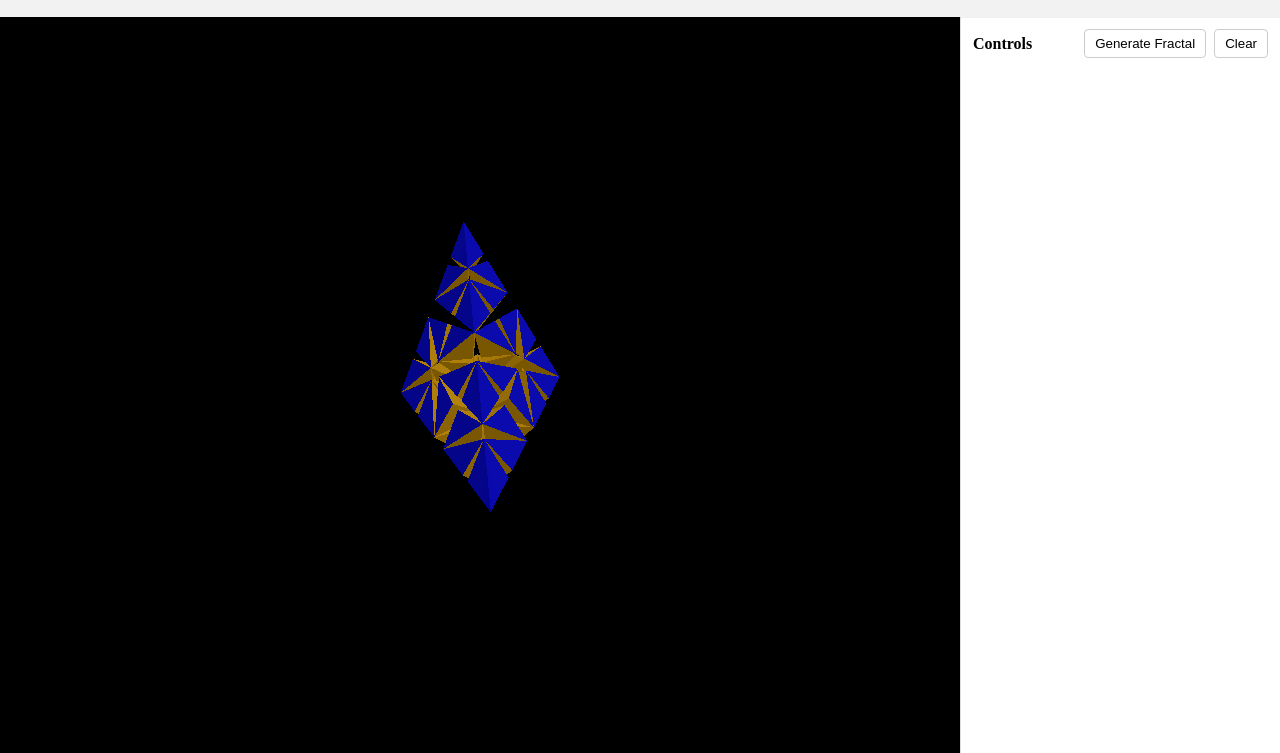
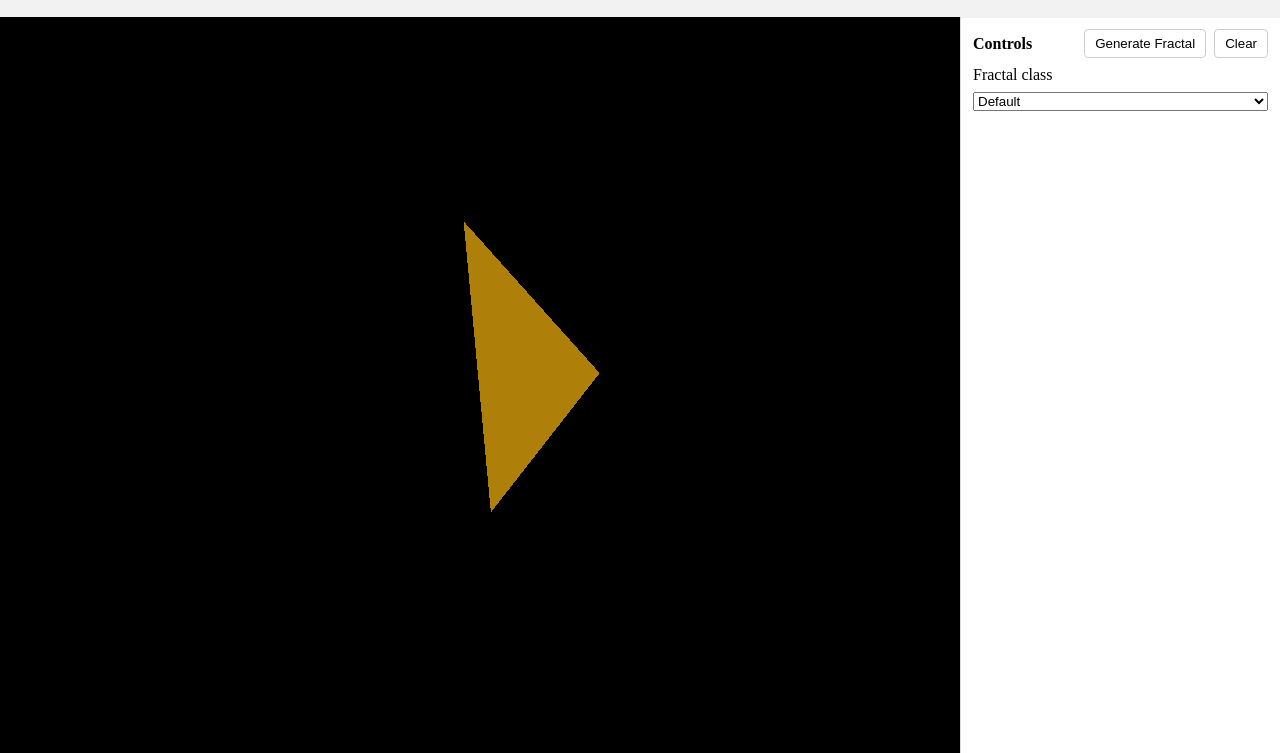
Before and after one commit to jacob-04-hart/polyfractl, a website built with Vite: page index.html in a window 1280 px wide. Both pictures are taken after a click on the button "Generate Fractal". Shown: the part 47-800 px from the top of the page. Built offline with nearby package versions, Linux system fonts and the light colour scheme.

Commit message:
properties loaded per type

```diff
--- /dev/null
+++ b/SplitKoch.js
@@ -0,0 +1,55 @@
+import Fractal from './fractal.js';
+
+export default class SplitKoch extends Fractal {
+    constructor(scene, options = {}, properties = {}) {
+        super(scene, options, properties);
+    }
+
+    generate() {
+        // generate specific to splitKoch
+        const sqrt3 = Math.sqrt(3);
+        const a = [1.0, 0.0, 0.0];
+        const b = [-0.5, -(sqrt3 / 2.0), 0.0];
+        const c = [-0.5, (sqrt3 / 2.0), 0.0];
+
+        const top = [0.0, 0.0, -0.5*this.properties.thickness];
+        const bottom = [0.0, 0.0, 0.5*this.properties.thickness];
+
+        return this.drawFractal(a, b, c, top, bottom, 0,
+                    this.properties.colors[0], this.properties.colors[1], this.properties.colors[2],
+                    this.properties.colors[0], this.properties.colors[1], this.properties.colors[2]);
+    }
+
+    drawFractal(a, b, c, top, bottom, depth,
+                f1, f2, f3, b1, b2, b3) {
+
+        if (depth < this.properties.maxDepth) {
+
+            const newT1 = this.split(a, b);
+            const newT2 = this.split(b, a);
+            const newBot2 = this.split(b, c);
+            const newBot3 = this.split(c, b);
+            const newT3 = this.split(c, a);
+            const newBot1 = this.split(a, c);
+            this.drawFractal(a, bottom, top, newT1, newBot1, depth + 1, b1, this.properties.colors[3], f1, b3, this.properties.colors[3], f3);
+            this.drawFractal(b, top, bottom, newT2, newBot2, depth + 1, f1, this.properties.colors[3], b1, b2, this.properties.colors[3], f2);
+            this.drawFractal(c, bottom, top, newT3, newBot3, depth + 1, b3, this.properties.colors[3], f3, b2, this.properties.colors[3], f2);
+
+        } else { // base case, smallest shape
+
+            this.addShape(a, b, c, top, bottom, f1, f2, f3, b1, b2, b3);
+
+        }
+    }
+
+    addShape(a, b, c, top, bottom,
+            f1, f2, f3, b1, b2, b3) {
+
+        this.addFace(a, b, top, f1);
+        this.addFace(b, c, top, f2);
+        this.addFace(c, a, top, f3);
+        this.addFace(a, bottom, b, b1);
+        this.addFace(b, bottom, c, b2);
+        this.addFace(c, bottom, a, b3);
+    }
+}
--- a/fractal.js
+++ b/fractal.js
@@ -5,12 +5,7 @@ export default class Fractal {
     constructor(scene, { doubleSided = true, materialOptions = {} } = {}, properties = {}) {
         if (!scene) throw new Error('Fractal requires a THREE.Scene instance');
         this.scene = scene;
-
-        // default properties
-        this.properties = { "maxDepth": 4,
-                            "colors": [],
-                            "thickness": 1,
-                            "splitWidth": 0.45 };
+        this.properties = { };
 
         this._positions = []; // flat [x,y,z, x,y,z, ...]
         this._colors = [];    // flat [r,g,b, ...]
@@ -143,59 +138,39 @@ export default class Fractal {
     // index 0 will be depth, more can be added in children
     setProperties(properties) {
         this.properties = properties;
-        this.properties.maxDepth = properties.maxDepth;
-        this.properties.thickness = properties.thickness;
-        this.properties.splitWidth = properties.splitWidth;
     }
 
     generate() {
-
-        // no-arg form: use properties to drive generation
         const sqrt3 = Math.sqrt(3);
         const a = [1.0, 0.0, 0.0];
         const b = [-0.5, -(sqrt3 / 2.0), 0.0];
         const c = [-0.5, (sqrt3 / 2.0), 0.0];
+        const top = [0.0, 0.0, 0.75];
 
-        const top = [0.0, 0.0, -0.5*this.properties.thickness];
-        const bottom = [0.0, 0.0, 0.5*this.properties.thickness];
-
-        return this.drawFractal(a, b, c, top, bottom, 0,
-                    this.properties.colors[0], this.properties.colors[1], this.properties.colors[2],
-                    this.properties.colors[0], this.properties.colors[1], this.properties.colors[2]);
+        return this.drawFractal(a, b, c, top,
+                    this.properties.colors[0],
+                    this.properties.colors[1],
+                    this.properties.colors[2],
+                    this.properties.colors[3]
+                    );
     }
 
-    // for now, example generate code for fractal parent
-    // f and b keep track of color
-    drawFractal(a, b, c, top, bottom, depth,
-                f1, f2, f3, b1, b2, b3) {
+    drawFractal(a, b, c, top,
+                f1, f2, f3, f4) {
 
-        if (depth < this.properties.maxDepth) {
+        this.addShape(a, b, c, top, f1, f2, f3, f4);
 
-            const newT1 = this.split(a, b);
-            const newT2 = this.split(b, a);
-            const newBot2 = this.split(b, c);
-            const newBot3 = this.split(c, b);
-            const newT3 = this.split(c, a);
-            const newBot1 = this.split(a, c);
-            this.drawFractal(a, bottom, top, newT1, newBot1, depth + 1, b1, this.properties.colors[3], f1, b3, this.properties.colors[3], f3);
-            this.drawFractal(b, top, bottom, newT2, newBot2, depth + 1, f1, this.properties.colors[3], b1, b2, this.properties.colors[3], f2);
-            this.drawFractal(c, bottom, top, newT3, newBot3, depth + 1, b3, this.properties.colors[3], f3, b2, this.properties.colors[3], f2);
-
-        } else { // base case, smallest shape
-
-            this.addShape(a, b, c, top, bottom, f1, f2, f3, b1, b2, b3);
-
-        }
     }
 
-    addShape(a, b, c, top, bottom,
-            f1, f2, f3, b1, b2, b3) {
+    addShape(a, b, c, top,
+            f1, f2, f3, f4) {
 
-        this.addFace(a, b, top, f1);
-        this.addFace(b, c, top, f2);
-        this.addFace(c, a, top, f3);
-        this.addFace(a, bottom, b, b1);
-        this.addFace(b, bottom, c, b2);
-        this.addFace(c, bottom, a, b3);
+        try {
+            this.addFace(a, b, c, f1);
+            this.addFace(a, b, top, f2);
+            this.addFace(b, c, top, f3);
+            this.addFace(c, a, top, f4);
+        } catch (e) { }
     }
+
 }
--- a/index.html
+++ b/index.html
@@ -68,7 +68,13 @@
                         </div>
                     </div>
                     <div id="sidebar-ui">
-                        <!-- sidebar controls can be added here -->
+                        <!-- fractal type selector -->
+                        <div style="display:flex; flex-direction:column; gap:8px; width:100%;">
+                            <label for="fractal-type-select">Fractal class</label>
+                            <select id="fractal-type-select" style="width:100%;">
+                                <option value="default">Default</option>
+                            </select>
+                        </div>
                     </div>
                     <!-- additional sidebar content (controls, palettes, info) -->
                 </div>
--- a/main.js
+++ b/main.js
@@ -80,16 +80,61 @@ function clearScene() {
 window.addEventListener('DOMContentLoaded', () => {
     const clearBtn = document.getElementById('clear-scene');
     const generateBtn = document.getElementById('generate');
+    /** @type {HTMLSelectElement|null} */
+    const typeSelect = /** @type {HTMLSelectElement|null} */ (document.getElementById('fractal-type-select'));
     // will change this to have the objects be generated based on depth if that model was not already generated
 
     if (clearBtn) clearBtn.addEventListener('click', () => {
         clearScene();
     });
 
-	// we need to change this to be generalized generate button that generates based on the selected fractal
-    if (generateBtn) generateBtn.addEventListener('click', () => {
+    // populate the type select from fractal-types.json (keep existing Default option)
+    (async () => {
+        if (!typeSelect) return;
+        try {
+            const res = await fetch('/fractal-types.json', { cache: 'no-cache' });
+            if (!res.ok) return;
+            const json = await res.json();
+            const list = Array.isArray(json.fractals) ? json.fractals : [];
+            for (const t of list) {
+                if (!t || !t.id) continue;
+                // don't duplicate if "default" or already present
+                if (typeSelect.querySelector(`option[value="${t.id}"]`)) continue;
+                const opt = document.createElement('option');
+                opt.value = t.id;
+                opt.textContent = t.name || t.id;
+                typeSelect.appendChild(opt);
+            }
+        } catch (e) {
+            console.warn('Failed to load fractal-types.json', e);
+        }
+    })();
+
+    if (generateBtn) generateBtn.addEventListener('click', async () => {
+        // determine which class to instantiate based on selection
+        let Klass = Fractal;
+        try {
+            const sel = (typeSelect && typeSelect.value) ? typeSelect.value : 'default';
+            if (sel && sel !== 'default') {
+                // convert id to class
+                const moduleName = sel.split(/[^a-zA-Z0-9]+/).map((part, i) => i === 0 ? part.toLowerCase() : (part.charAt(0).toUpperCase() + part.slice(1))).join('');
+                try {
+                    const mod = await import(`./${moduleName}.js`);
+                    if (mod && (typeof mod.default === 'function')) {
+                        Klass = mod.default;
+                    }
+                } catch (e) {
+                    console.warn('Could not import module for type', sel, e);
+                    Klass = Fractal;
+                }
+            }
+        } catch (e) {
+            console.warn('Error resolving fractal class, falling back to Fractal', e);
+            Klass = Fractal;
+        }
+
         // create a fractal instance and generate fractal
-        const f = new Fractal(scene, {});
+        const f = new Klass(scene, {});
 
         // these will be not all be used
         f.setProperties({ "maxDepth": maxDepth,
@@ -99,7 +144,7 @@ window.addEventListener('DOMContentLoaded', () => {
 
          });
 
-        // progress
+        // progress for generation and a bail button
         const progressEl = document.getElementById('progress');
         const progressMsg = document.getElementById('progress-msg');
         const progressCancel = document.getElementById('progress-cancel');
```
